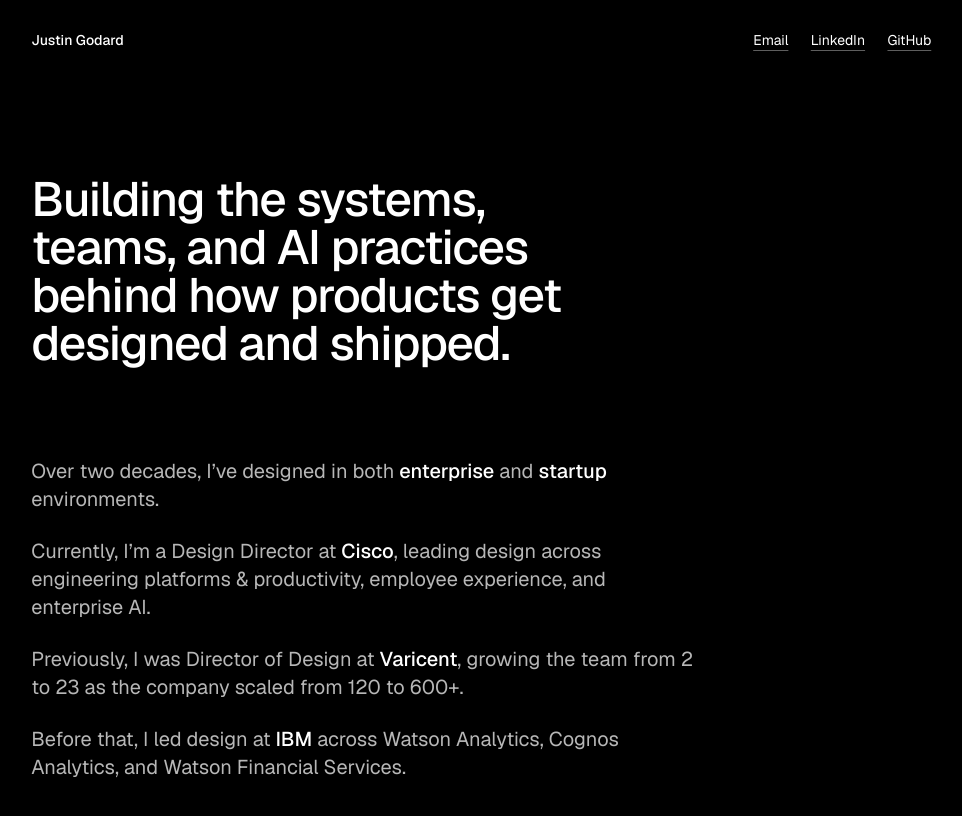
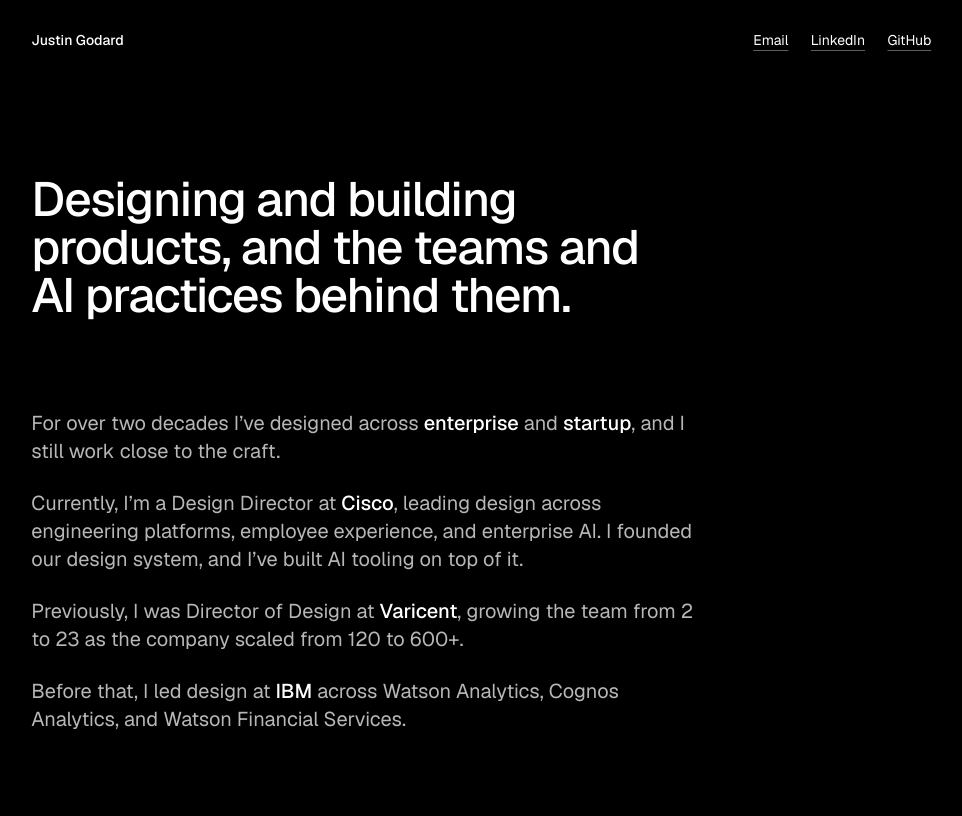
Before and after one commit to justingodard/justingodard-com, a plain HTML site: page index.html in a window 1280 px wide. Shown: the whole page, without its empty margins (2-964 px from the left). Drawn offline with nearby package versions, Linux system fonts and the light colour scheme.

Commit message:
Reframe headline and intro around designing and building
Remove Instagram link from the header nav.

Co-Authored-By: Claude Opus 5.5 <noreply@anthropic.com>

```diff
--- a/index.html
+++ b/index.html
@@ -129,11 +129,11 @@
     </nav>
   </header>
 
-  <h1 class="lead">Building the systems, teams, and AI practices behind how products get designed and shipped.</h1>
+  <h1 class="lead">Designing and building products, and the teams and AI practices behind them.</h1>
 
   <div class="about">
-    <p>Over two decades, I’ve designed in both <b>enterprise</b> and <b>startup</b> environments.</p>
-    <p>Currently, I’m a Design Director at <b>Cisco</b>, leading design across engineering platforms &amp; productivity, employee experience, and enterprise AI.</p>
+    <p>For over two decades I’ve designed across <b>enterprise</b> and <b>startup</b>, and I still work close to the craft.</p>
+    <p>Currently, I’m a Design Director at <b>Cisco</b>, leading design across engineering platforms, employee experience, and enterprise AI. I founded our design system, and I’ve built AI tooling on top of it.</p>
     <p>Previously, I was Director of Design at <b>Varicent</b>, growing the team from 2 to 23 as the company scaled from 120 to 600+.</p>
     <p>Before that, I led design at <b>IBM</b> across Watson Analytics, Cognos Analytics, and Watson Financial Services.</p>
   </div>
```
